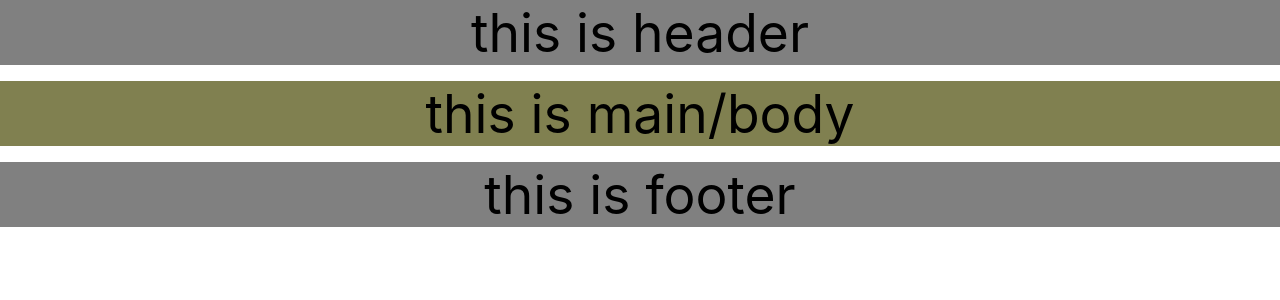
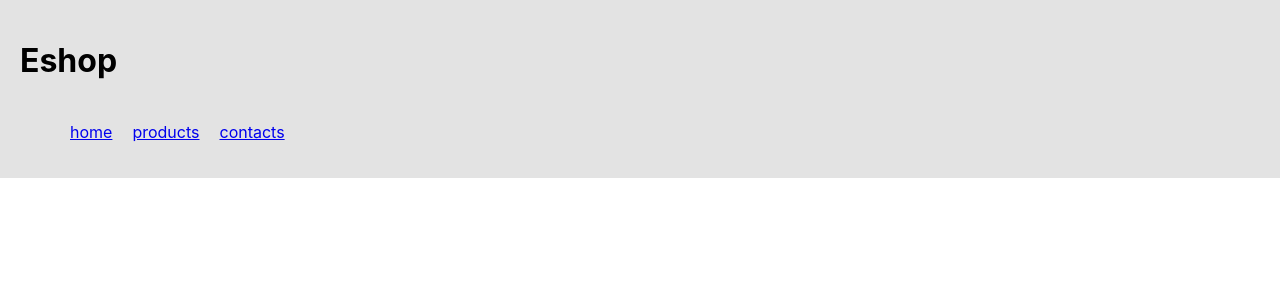
Before and after one commit to vinahradpavel/eshopFront, a React (Create React App) app: page / in a window 1280 px wide. Shown: the top 300 px of the page. Built offline with nearby package versions, Linux system fonts and the light colour scheme.

Commit message:
ugly header

```diff
--- a/src/App.css
+++ /dev/null
@@ -1,38 +0,0 @@
-.App {
-  text-align: center;
-}
-
-.App-logo {
-  height: 40vmin;
-  pointer-events: none;
-}
-
-@media (prefers-reduced-motion: no-preference) {
-  .App-logo {
-    animation: App-logo-spin infinite 20s linear;
-  }
-}
-
-.App-header {
-  background-color: #282c34;
-  min-height: 100vh;
-  display: flex;
-  flex-direction: column;
-  align-items: center;
-  justify-content: center;
-  font-size: calc(10px + 2vmin);
-  color: white;
-}
-
-.App-link {
-  color: #61dafb;
-}
-
-@keyframes App-logo-spin {
-  from {
-    transform: rotate(0deg);
-  }
-  to {
-    transform: rotate(360deg);
-  }
-}
--- a/src/App.js
+++ b/src/App.js
@@ -1,16 +1,12 @@
 import React from 'react';
-import logo from './logo.svg';
-import './App.css';
 import Header from './components/Header';
-import Footer from './components/Footer';
-import Body from './components/Body';
+
+
 
 function App() {
   return (
     <div className="App">
-    <Header text="this is header"/>
-    <Body text="this is main/body"/>
-    <Footer text="this is footer"/>
+    <Header/>
     </div>
   );
 }
--- a/src/components/Body/index.js
+++ b/src/components/Body/index.js
@@ -1,8 +1,14 @@
 import React from 'react';
 import styles from './style.module.css';
+import ItemBox from '../../components/ItemBox';
+import products from '../../products';
 
 const Body = (props) => (
-<div className={styles.myClass}>{props.text}</div>
+<div className={styles.myClass}>
+    {products.map(prod => <ItemBox product={prod}/>)}
+</div>
 )
 
+
+
 export default Body;
--- a/src/components/Body/style.module.css
+++ b/src/components/Body/style.module.css
@@ -1,5 +1,4 @@
 .myClass {
-    margin-top: 1rem;
     position: relative;
     background:#808050;
     color: black;
--- a/src/components/Footer/style.module.css
+++ b/src/components/Footer/style.module.css
@@ -1,5 +1,4 @@
 .myClass {
-    margin-top: 1rem;
     position: relative;
     background:gray;
     color: black;
--- a/src/components/Header/index.js
+++ b/src/components/Header/index.js
@@ -2,7 +2,14 @@ import React from 'react';
 import styles from './style.module.css'
 
 const Header = (props) => (
-<div className={styles.myClass}>{props.text}</div>
+<div className={styles.Header}>
+    <h1 className={styles.Header_ul}>Eshop</h1>
+    <ul>
+        <li><a href='/'>home</a></li>
+        <li><a href='/products'>products</a></li>
+        <li><a href='/contacts'>contacts</a></li>
+    </ul>
+</div>
 )
 
 export default Header;
--- a/src/components/Header/style.module.css
+++ b/src/components/Header/style.module.css
@@ -1,7 +1,15 @@
-.myClass {
-    position: relative;
-    background:gray;
-    color: black;
-    font-size: 40pt;
+.Header {
+    background-color: #e3e3e3;
+    padding: 20px;
+    margin: 0;
+}
 
+ul {
+	list-style: none;
+	padding-top: 20px;
+    }
+
+ul li {
+    display: inline;
+    padding: 10px;
 }
--- /dev/null
+++ b/src/components/ItemBox/index.js
@@ -0,0 +1,13 @@
+import React from 'react';
+import styles from './style.module.css';
+
+const ItemBox = ({product})=>(
+<div className={styles.myClass}>
+    <img></img>
+    <h2>{product.name}</h2>
+    <h3>{product.article}</h3>
+    <h3>{product.price}</h3>
+</div>
+)
+
+export default ItemBox;
--- /dev/null
+++ b/src/products.js
@@ -0,0 +1,40 @@
+export default [{
+    name: 'product name',
+    article: 'article',
+    price: 249.12
+},
+{
+    name: 'product name',
+    article: 'article',
+    price: 249.12
+},
+{
+    name: 'product name',
+    article: 'article',
+    price: 249.12
+},
+{
+    name: 'product name',
+    article: 'article',
+    price: 249.12
+},
+{
+    name: 'product name',
+    article: 'article',
+    price: 249.12
+},
+{
+    name: 'product name',
+    article: 'article',
+    price: 249.12
+},
+{
+    name: 'product name',
+    article: 'article',
+    price: 249.12
+},
+{
+    name: 'product name',
+    article: 'article',
+    price: 249.12
+}];
```
Also changed, not shown: src/components/ItemBox/style.module.css (added, +9 -0 lines).
